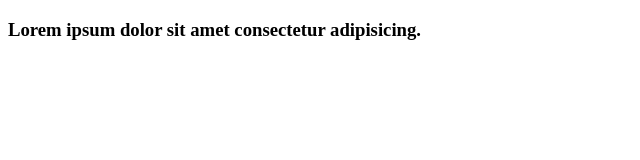
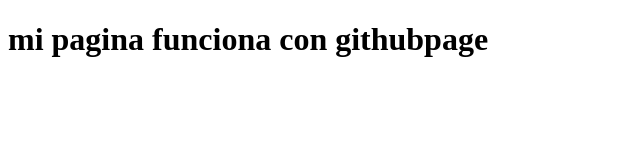
Before and after one commit to ericasilvafarto/aprendiendoGit, a plain HTML site: page dos.html in a window 1280 px wide. Shown: the whole page, without its empty margins (0-640 px from the left). Drawn offline with Linux system fonts and the light colour scheme.

Commit message:
cambie el titulo

```diff
--- a/dos.html
+++ b/dos.html
@@ -3,9 +3,9 @@
 <head>
     <meta charset="UTF-8">
     <meta name="viewport" content="width=device-width, initial-scale=1.0">
-    <title>Document</title>
+    <title>github</title>
 </head>
 <body>
-    <h3>Lorem ipsum dolor sit amet consectetur adipisicing.</h3>
+  <h1>mi pagina funciona con githubpage</h1>
 </body>
 </html>
```
